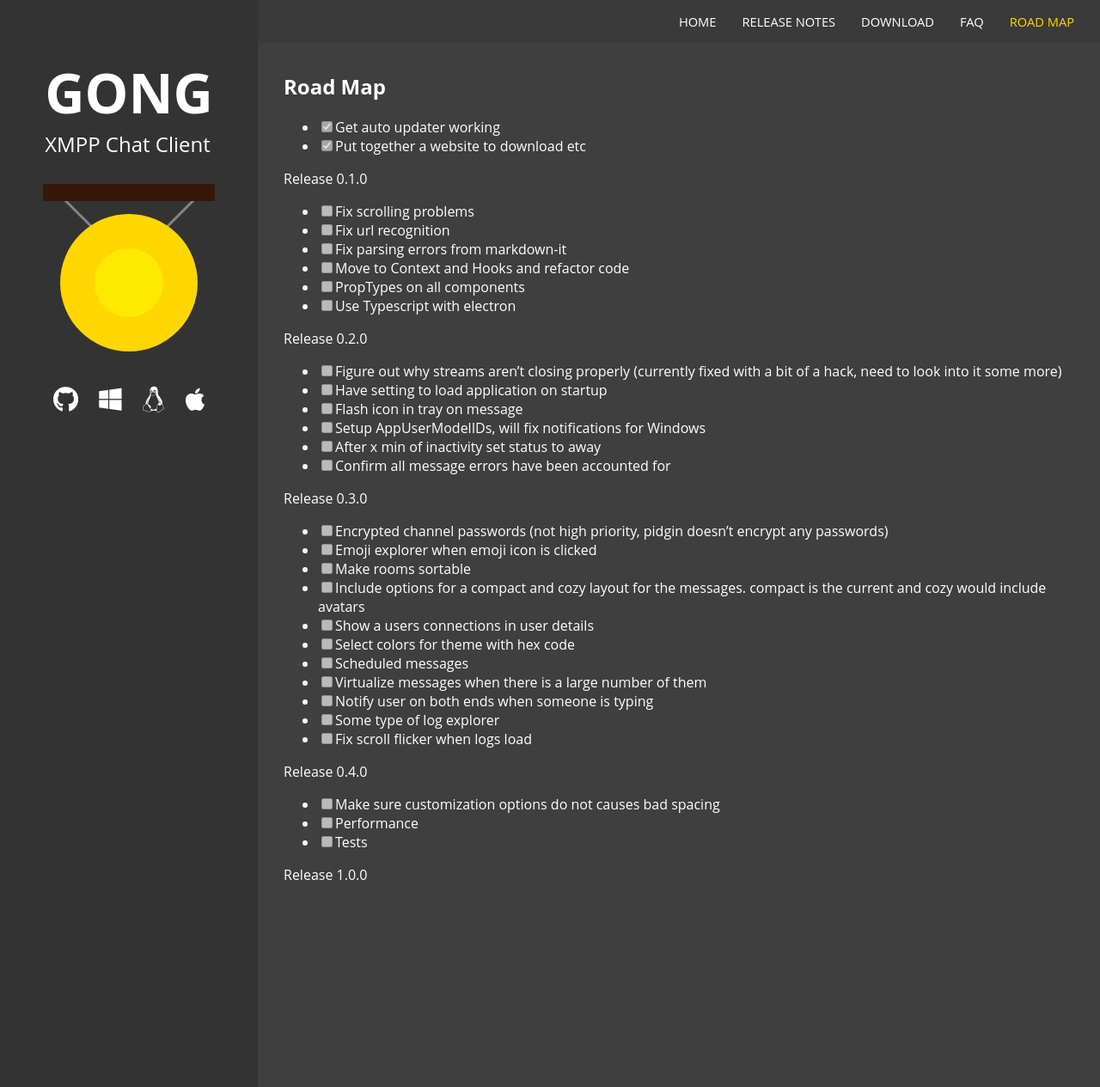
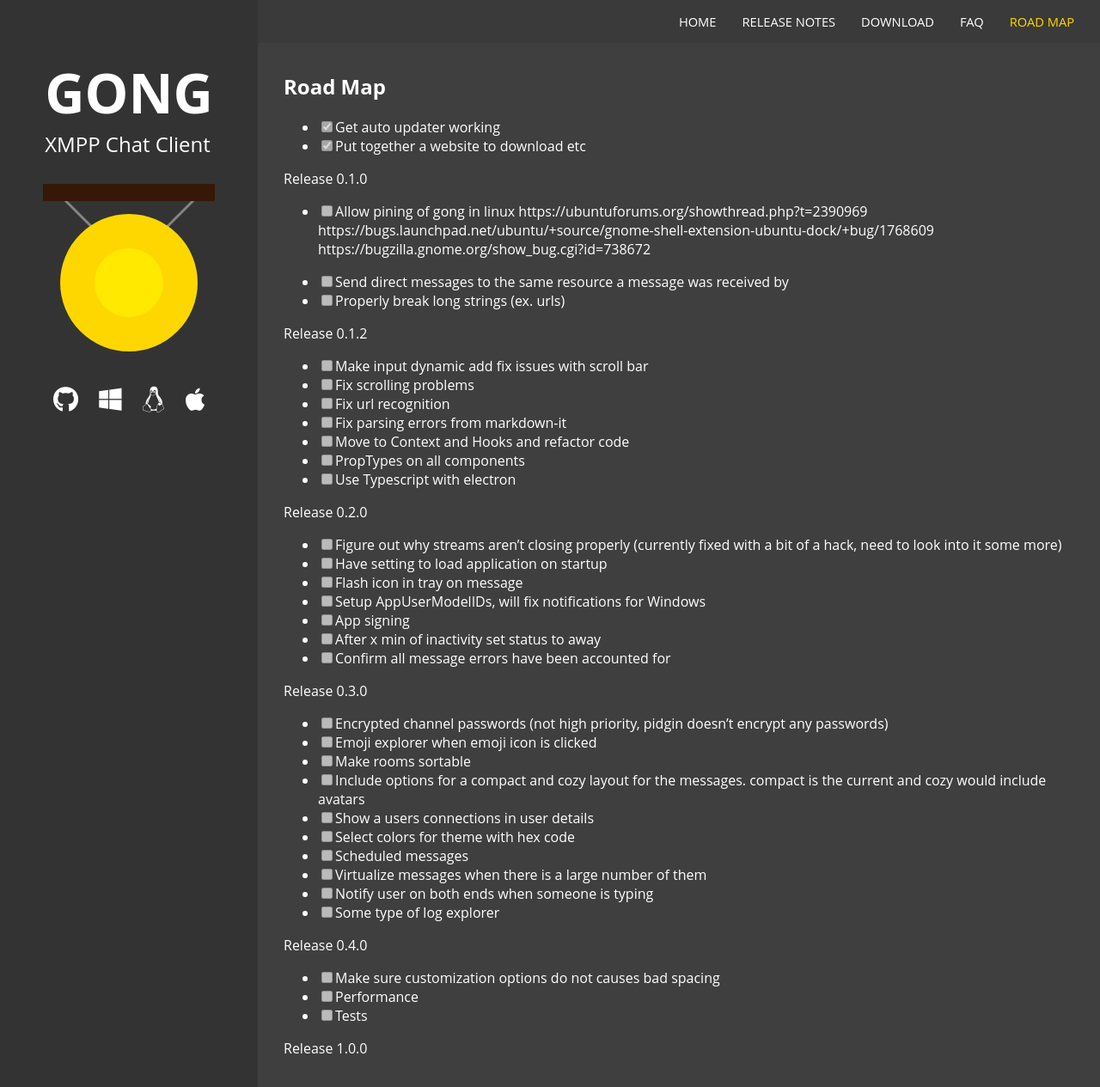
Before and after one commit to gongchat/gongchat.github.io, a Jekyll site: the page built from road-map.md, in a window 1280 px wide and 1311 px high. Shown: the top 1265 px of the window at 86% size. Built offline with Jekyll 4.4.1, drawn with Linux system fonts in a browser that asks for light colours.

Commit message:
update roadmap

```diff
--- a/road-map.md
+++ b/road-map.md
@@ -10,6 +10,17 @@ title: Road Map
 
 Release 0.1.0
 
+- [ ] Allow pining of gong in linux
+      https://ubuntuforums.org/showthread.php?t=2390969
+      https://bugs.launchpad.net/ubuntu/+source/gnome-shell-extension-ubuntu-dock/+bug/1768609
+      https://bugzilla.gnome.org/show_bug.cgi?id=738672
+
+- [ ] Send direct messages to the same resource a message was received by
+- [ ] Properly break long strings (ex. urls)
+
+Release 0.1.2
+
+- [ ] Make input dynamic add fix issues with scroll bar
 - [ ] Fix scrolling problems
 - [ ] Fix url recognition
 - [ ] Fix parsing errors from markdown-it
@@ -23,6 +34,7 @@ Release 0.2.0
 - [ ] Have setting to load application on startup
 - [ ] Flash icon in tray on message
 - [ ] Setup AppUserModelIDs, will fix notifications for Windows
+- [ ] App signing
 - [ ] After x min of inactivity set status to away
 - [ ] Confirm all message errors have been accounted for
 
@@ -38,7 +50,6 @@ Release 0.3.0
 - [ ] Virtualize messages when there is a large number of them
 - [ ] Notify user on both ends when someone is typing
 - [ ] Some type of log explorer
-- [ ] Fix scroll flicker when logs load
 
 Release 0.4.0
 
```
